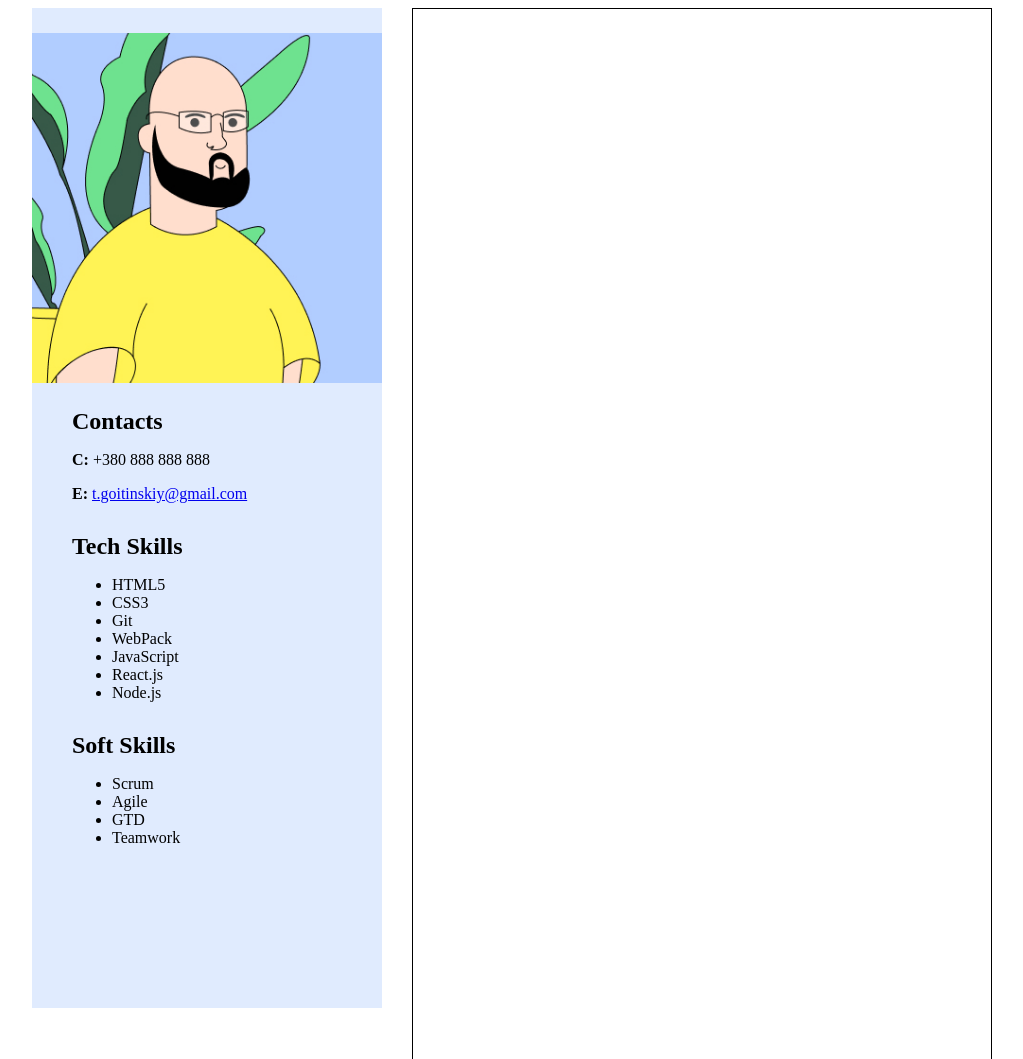
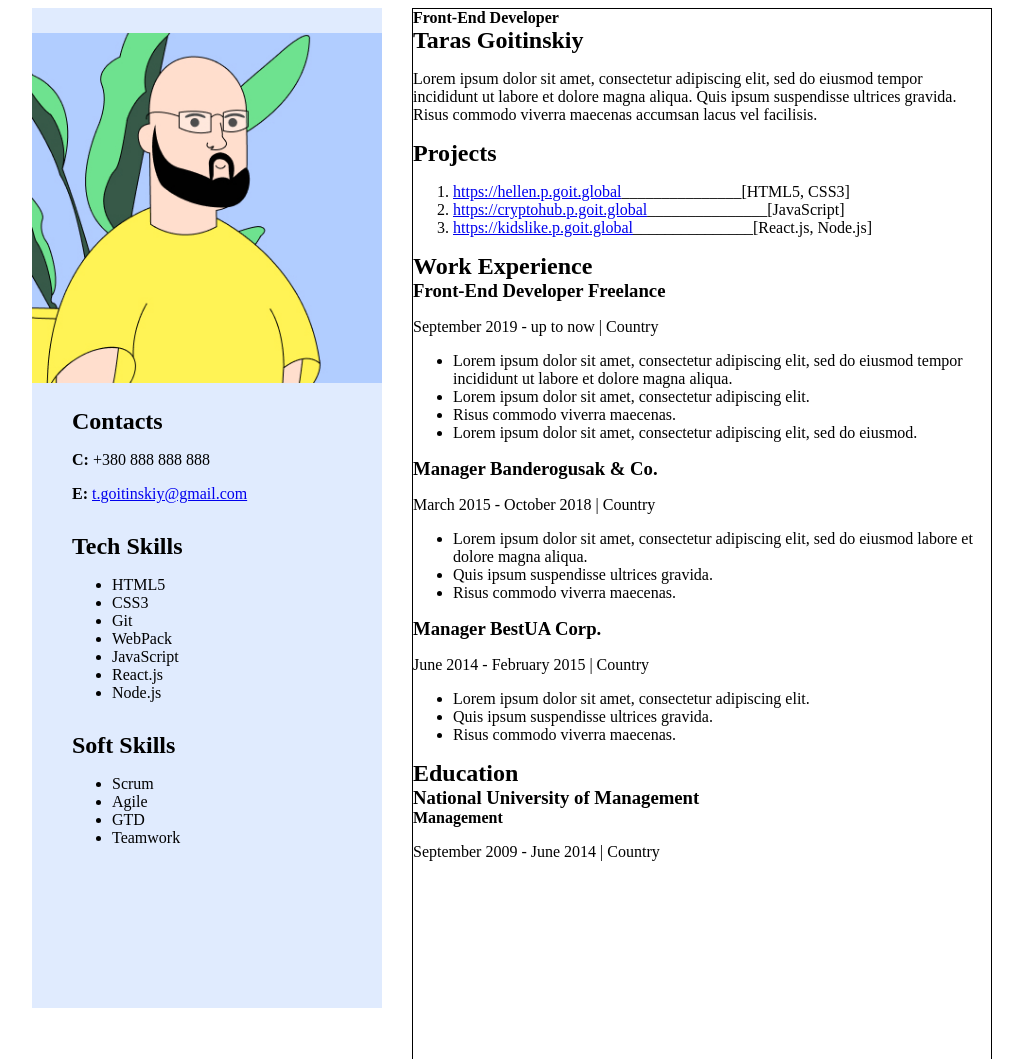
Before and after one commit to NazarPetrakov/WEB_resume, a plain HTML site: page resume.html in a window 1280 px wide. Shown: the top 1059 px of the page, without its empty margins (128-1151 px from the left). Drawn offline with Linux system fonts and the light colour scheme.

Commit message:
add section without styles

```diff
--- a/resume.html
+++ b/resume.html
@@ -44,10 +44,76 @@
       </aside>
       <section>
         <div class="container">
-          <div class="text-block"></div>
-          <div class="text-block"></div>
-          <div class="text-block"></div>
-          <div class="text-block"></div>
+          <div class="text-block">
+            <h4>Front-End Developer</h4>
+            <h1>Taras Goitinskiy</h1>
+            <p>
+              Lorem ipsum dolor sit amet, consectetur adipiscing elit, sed do
+              eiusmod tempor incididunt ut labore et dolore magna aliqua. Quis
+              ipsum suspendisse ultrices gravida. Risus commodo viverra maecenas
+              accumsan lacus vel facilisis.
+            </p>
+          </div>
+          <div class="text-block">
+            <h2>Projects</h2>
+            <ol>
+              <li>
+                <a href="https://hellen.p.goit.global/"
+                  >https://hellen.p.goit.global</a
+                >_______________[HTML5, CSS3]
+              </li>
+              <li>
+                <a href="https://cryptohub.p.goit.global/"
+                  >https://cryptohub.p.goit.global</a
+                >_______________[JavaScript]
+              </li>
+              <li>
+                <a href="https://kidslike.p.goit.global/"
+                  >https://kidslike.p.goit.global</a
+                >_______________[React.js, Node.js]
+              </li>
+            </ol>
+          </div>
+          <div class="text-block">
+            <h2>Work Experience</h2>
+            <h3>Front-End Developer <span>Freelance</span></h3>
+            <p class="date-text">September 2019 - up to now | Country</p>
+            <ul>
+              <li>
+                Lorem ipsum dolor sit amet, consectetur adipiscing elit, sed do
+                eiusmod tempor incididunt ut labore et dolore magna aliqua.
+              </li>
+              <li>Lorem ipsum dolor sit amet, consectetur adipiscing elit.</li>
+              <li>Risus commodo viverra maecenas.</li>
+              <li>
+                Lorem ipsum dolor sit amet, consectetur adipiscing elit, sed do
+                eiusmod.
+              </li>
+            </ul>
+            <h3>Manager <span>Banderogusak & Co.</span></h3>
+            <p class="date-text">March 2015 - October 2018 | Country</p>
+            <ul>
+              <li>
+                Lorem ipsum dolor sit amet, consectetur adipiscing elit, sed do
+                eiusmod labore et dolore magna aliqua.
+              </li>
+              <li>Quis ipsum suspendisse ultrices gravida.</li>
+              <li>Risus commodo viverra maecenas.</li>
+            </ul>
+            <h3>Manager <span>BestUA Corp.</span></h3>
+            <p class="date-text">June 2014 - February 2015 | Country</p>
+            <ul>
+              <li>Lorem ipsum dolor sit amet, consectetur adipiscing elit.</li>
+              <li>Quis ipsum suspendisse ultrices gravida.</li>
+              <li>Risus commodo viverra maecenas.</li>
+            </ul>
+          </div>
+          <div class="text-block">
+            <h2>Education</h2>
+            <h3>National University of Management</h3>
+            <h4>Management</h4>
+            <p class="date-text">September 2009 - June 2014 | Country</p>
+          </div>
         </div>
       </section>
     </div>
```
